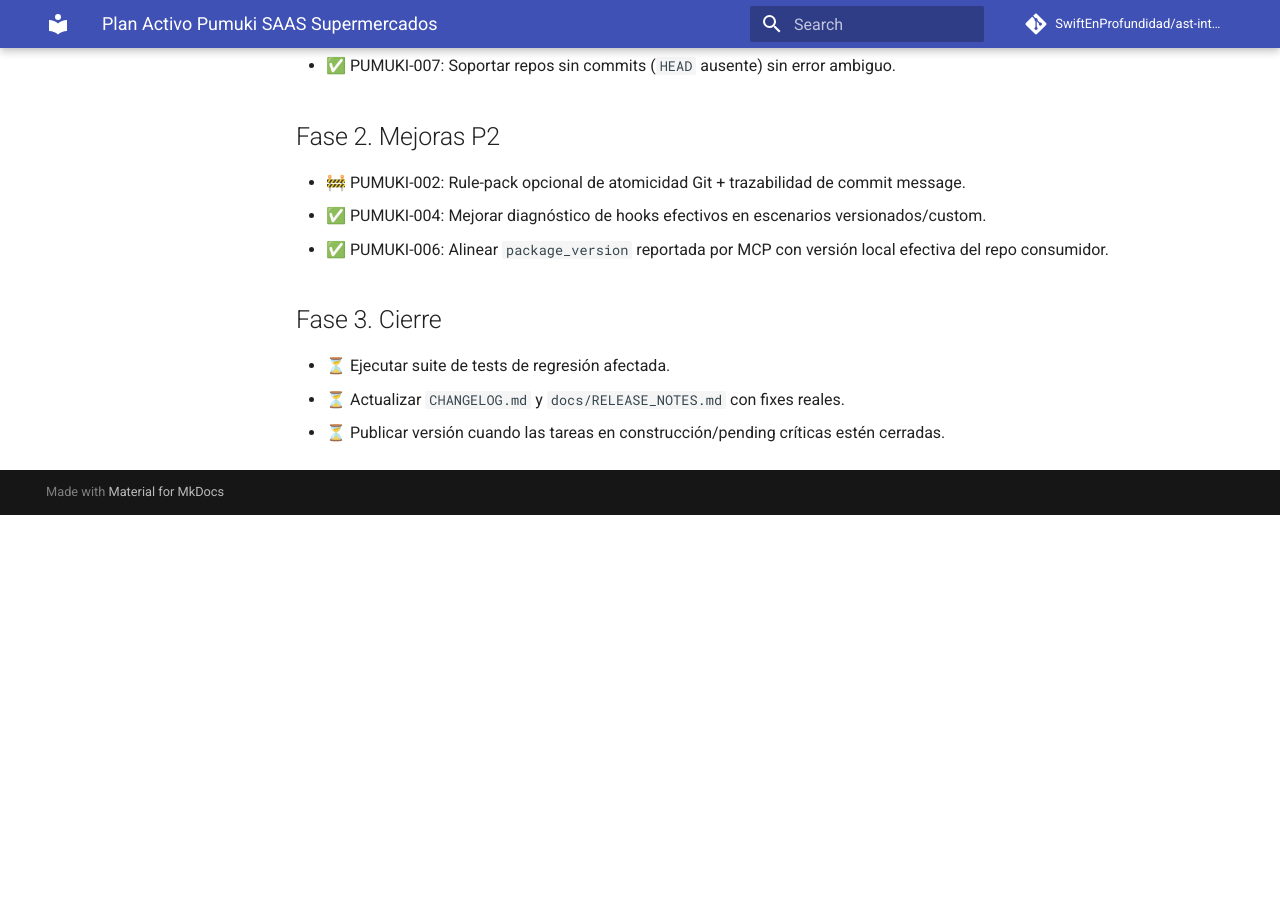
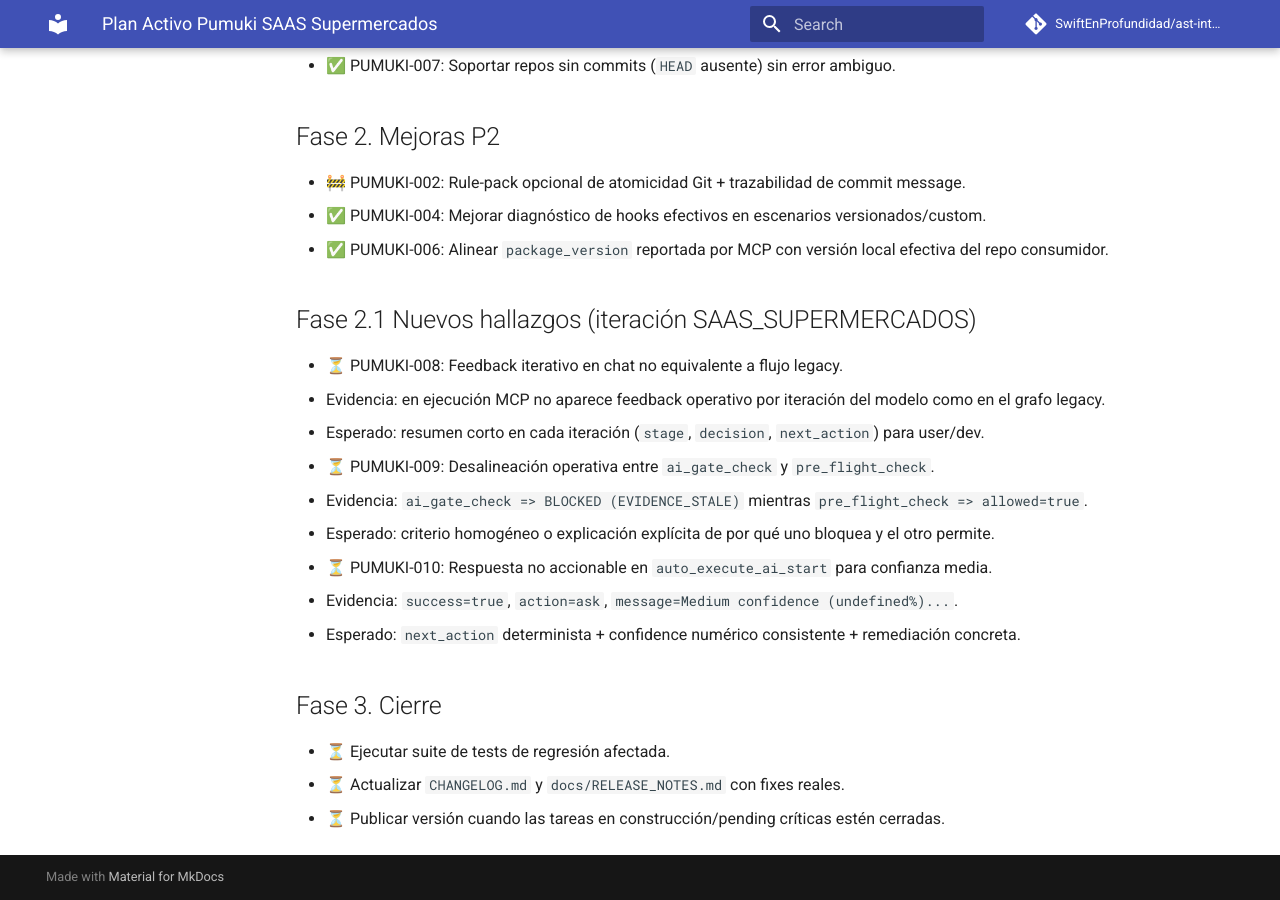
Before and after one commit to SwiftEnProfundidad/ast-intelligence-hooks, an MkDocs documentation site: the page built from docs/seguimiento-activo-pumuki-saas-supermercados.md, in a window 1280 px wide and 900 px high, scrolled down 945 px. Built offline with MkDocs 1.6.1 and Material for MkDocs 9.7.7, drawn with Linux system fonts in a browser that asks for light colours; comment, search, counter and statistics services are not loaded; before the commit the page ends 1460 px from its top, so only the background shows below that.

Commit message:
docs: registrar nuevos hallazgos mcp de feedback iterativo

```diff
--- a/docs/seguimiento-activo-pumuki-saas-supermercados.md
+++ b/docs/seguimiento-activo-pumuki-saas-supermercados.md
@@ -33,6 +33,18 @@
 - ✅ PUMUKI-004: Mejorar diagnóstico de hooks efectivos en escenarios versionados/custom.
 - ✅ PUMUKI-006: Alinear `package_version` reportada por MCP con versión local efectiva del repo consumidor.
 
+## Fase 2.1 Nuevos hallazgos (iteración SAAS_SUPERMERCADOS)
+
+- ⏳ PUMUKI-008: Feedback iterativo en chat no equivalente a flujo legacy.
+  - Evidencia: en ejecución MCP no aparece feedback operativo por iteración del modelo como en el grafo legacy.
+  - Esperado: resumen corto en cada iteración (`stage`, `decision`, `next_action`) para user/dev.
+- ⏳ PUMUKI-009: Desalineación operativa entre `ai_gate_check` y `pre_flight_check`.
+  - Evidencia: `ai_gate_check => BLOCKED (EVIDENCE_STALE)` mientras `pre_flight_check => allowed=true`.
+  - Esperado: criterio homogéneo o explicación explícita de por qué uno bloquea y el otro permite.
+- ⏳ PUMUKI-010: Respuesta no accionable en `auto_execute_ai_start` para confianza media.
+  - Evidencia: `success=true`, `action=ask`, `message=Medium confidence (undefined%)...`.
+  - Esperado: `next_action` determinista + confidence numérico consistente + remediación concreta.
+
 ## Fase 3. Cierre
 
 - ⏳ Ejecutar suite de tests de regresión afectada.
```
Also changed, not shown: docs/registro-maestro-de-seguimiento.md (+1 -0 lines).
